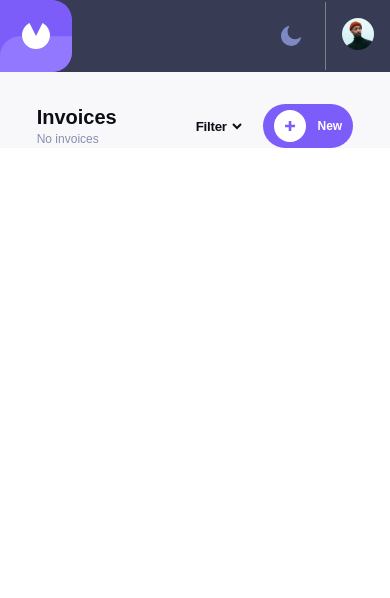
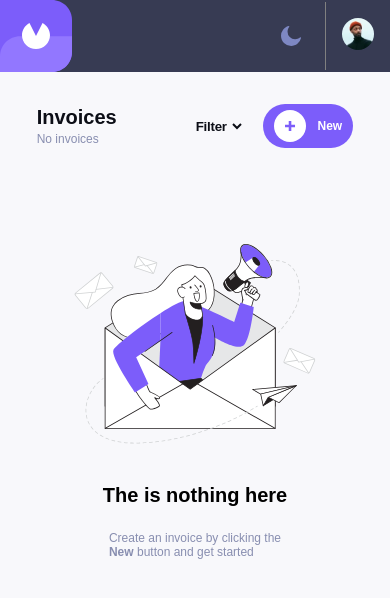
Before and after one commit to juliancioc/invoice-app-react, a React (Create React App) app: page / in a window 390 px wide. Shown: the top 598 px of the page. Built offline with nearby package versions, Linux system fonts and the light colour scheme.

Commit message:
feat: add no invoices component  mobile first

```diff
--- /dev/null
+++ b/src/components/NoInvoices/index.tsx
@@ -0,0 +1,16 @@
+import React from 'react'
+
+import illustrationEmpty from '../../assets/illustration-empty.svg'
+import * as S from './styles'
+
+const NoInvoices = () => {
+  return (
+    <S.Wrapper>
+      <img src={illustrationEmpty} alt="No invoices" />
+      <h3>The is nothing here</h3>
+      <p>Create an invoice by clicking the<br /> <b>New</b> button and get started</p>
+    </S.Wrapper>
+  )
+}
+
+export default NoInvoices
--- /dev/null
+++ b/src/components/NoInvoices/styles.ts
@@ -0,0 +1,20 @@
+import styled from 'styled-components'
+
+export const Wrapper = styled.main`
+  display: flex;
+  flex-direction: column;
+  align-items: center;
+  height: 100vh;
+  margin-top: 6rem;
+
+  h3 {
+    font-size: var(--font-large);
+    margin-top: 40px;
+  }
+
+  p {
+    font-size: var(--font-small);
+    color: var(--color4);
+    margin-top: 24px;
+  }
+`
--- a/src/pages/Home/index.tsx
+++ b/src/pages/Home/index.tsx
@@ -1,5 +1,6 @@
 import Filters from '../../components/Filters'
 import NavBar from '../../components/NavBar'
+import NoInvoices from '../../components/NoInvoices'
 
 import * as S from './styles'
 
@@ -8,6 +9,7 @@ const Home = () => {
     <S.Wrapper>
       <NavBar />
       <Filters />
+      <NoInvoices />
     </S.Wrapper>
   )
 }
```
